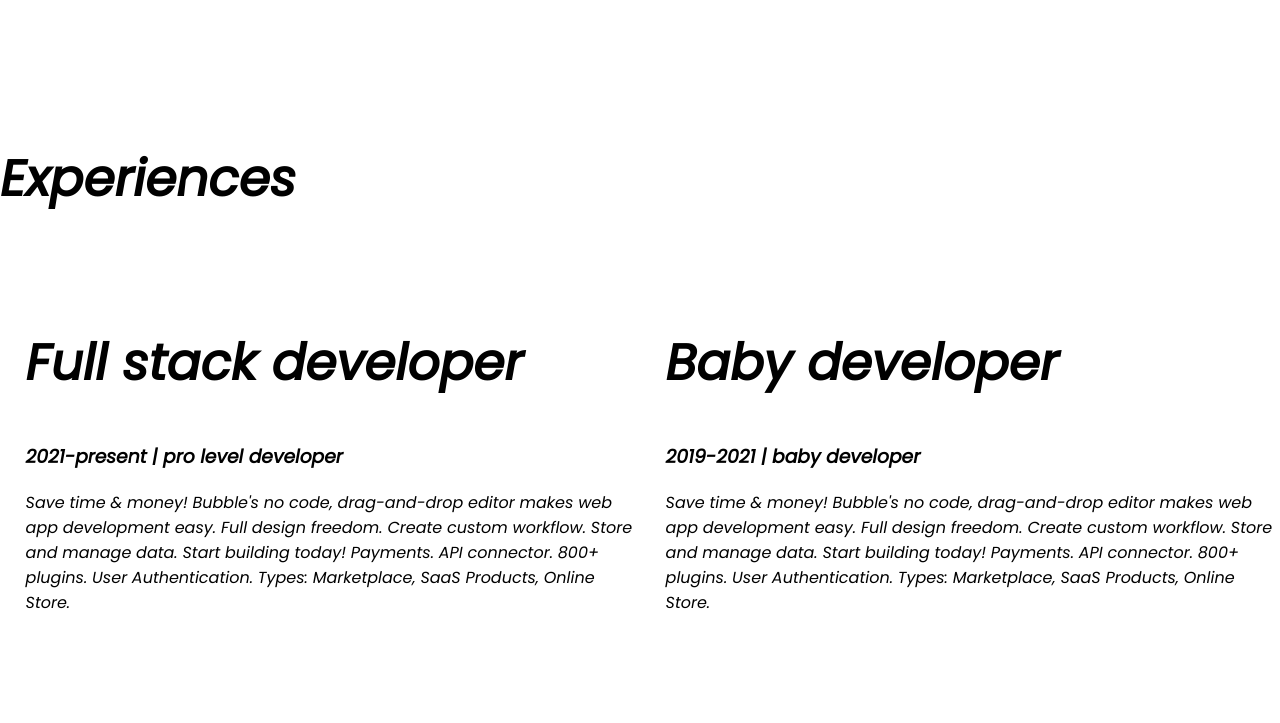
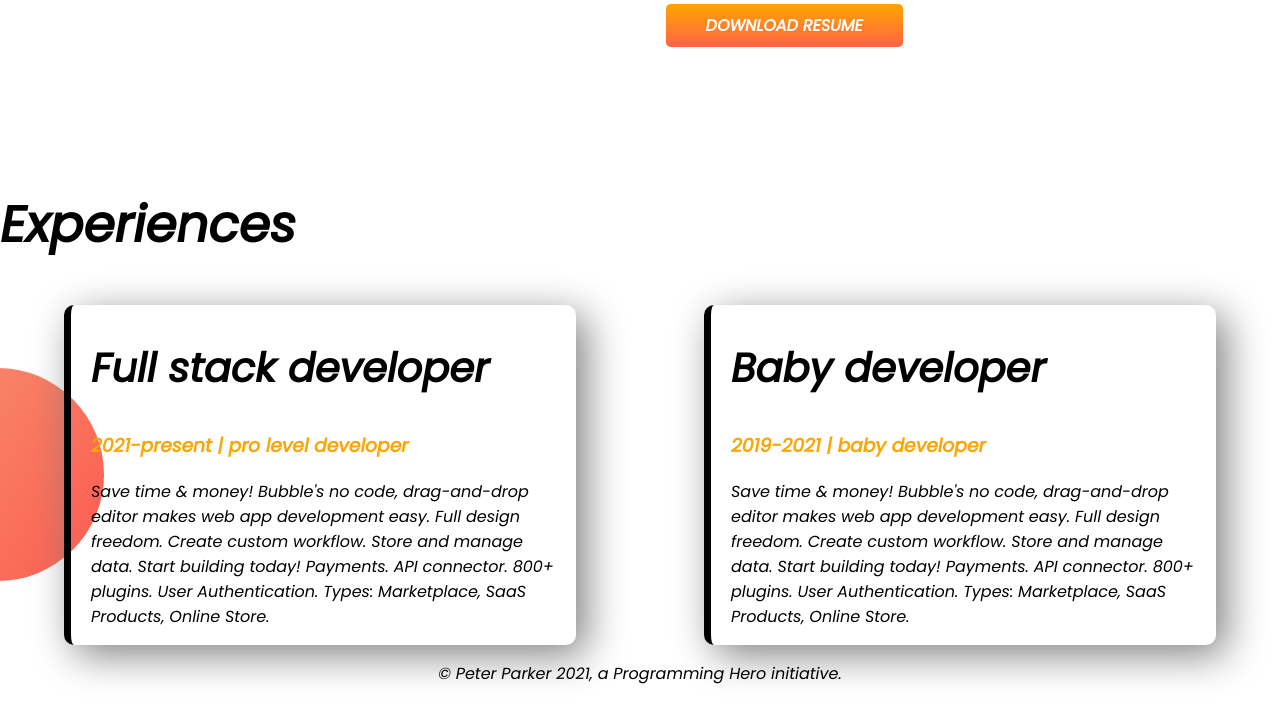
Before and after one commit to Shagor10/developer-portfolio2, a plain HTML site: page index.html in a window 1280 px wide. Shown: the part 1183-1906 px from the top of the page. After the commit the page ends 1885 px from the top, so only its background shows below. Drawn offline with Linux system fonts and the light colour scheme.

Commit message:
footer and experience added

```diff
--- a/index.html
+++ b/index.html
@@ -52,18 +52,18 @@
 
     <section>
         <h1>Experiences</h1>
-        <div class="flexible-corner">
-            <div class="half-width">
-                <h1>Full stack developer</h1>
-                <h3>2021-present | pro level developer</h3>
+        <div class="Full-stack-developer">
+            <div id="Full-stack-exp" class="experience-item">
+                <h2>Full stack developer</h2>
+                <h3><span class="orange-color"> 2021-present | pro level developer</span></h3>
                 <p>Save time & money! Bubble's no code, drag-and-drop editor makes web app development easy. Full design
                     freedom. Create custom workflow. Store and manage data. Start building today! Payments. API
                     connector.
                     800+ plugins. User Authentication. Types: Marketplace, SaaS Products, Online Store.</p>
             </div>
-            <div class="half-width">
-                <h1>Baby developer</h1>
-                <h3>2019-2021 | baby developer</h3>
+            <div id="web-dev-exp" class="experience-item">
+                <h2>Baby developer</h2>
+                <h3><span class="orange-color"> 2019-2021 | baby developer</span></h3>
                 <p>Save time & money! Bubble's no code, drag-and-drop editor makes web app development easy. Full design
                     freedom. Create custom workflow. Store and manage data. Start building today! Payments. API
                     connector.
@@ -72,6 +72,9 @@
             </div>
         </div>
     </section>
+    <footer>
+        <p>© Peter Parker 2021, a Programming Hero initiative.</p>
+    </footer>
 </body>
 
 </html>
--- a/style.css
+++ b/style.css
@@ -4,6 +4,9 @@ body{
 }
  h1{
      font-size: 50px;
+ }
+ h2{
+     font-size: 40px;
  }
 .orange-color{
     color: orange;
@@ -16,6 +19,7 @@ body{
     width: 50%;
     padding-left: 2%;
     padding-top: 2%;
+
 }
 .half-width{
     width: 50%;
@@ -26,7 +30,7 @@ body{
 .Link-Button{
     text-decoration: none;
     background-color: orange;
-    background-image: linear-gradient(orange, tomato));
+    background-image: linear-gradient(orange, tomato);
     padding: 10px 40px;
     color: white;
     font-weight: 700;
@@ -42,3 +46,31 @@ body{
     background-repeat: no-repeat;
     background-position: right;
 }
+.experience-item{
+    width: 40%;
+    margin-left: 5%;
+    margin-right: 5%;
+    border-radius: 10px;
+    padding-left: 20px;
+    padding-right: 10px;
+    box-shadow: 10px 10px 40px gray;
+}
+.Full-stack-developer{
+    background-image: url(images/exp-bg.png);
+    background-repeat: no-repeat;
+    background-position: left;
+    display: flex;
+}
+#Full-stack-exp{
+    border-left: 7px solid;
+    border-image: linear-gradient(blue cyan);
+    border-image-slice: 1;
+}
+#web-dev-exp{
+    border-left: 7px solid;
+    border-image: linear-gradient(salmon tomato);
+    border-image-slice: 1;
+}
+footer p{
+    text-align: center;
+}
```
